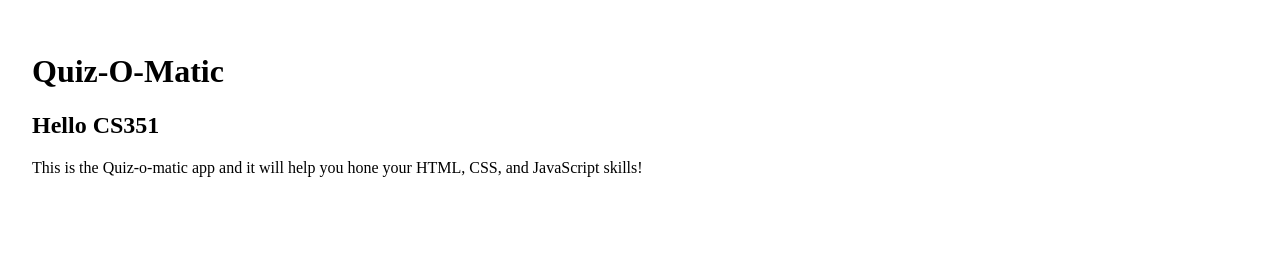
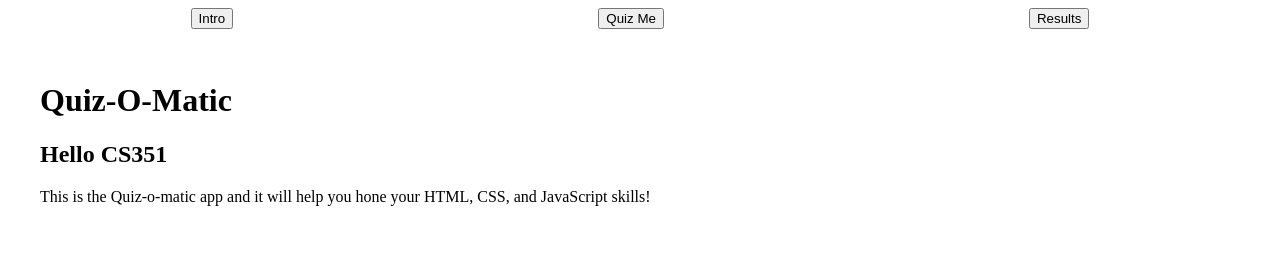
Before and after one commit to r507302003/Website, a React app: page / in a window 1280 px wide. Built offline with nearby package versions, Linux system fonts and the light colour scheme.

Commit message:
Class component example 2.

```diff
--- a/index.css
+++ b/index.css
@@ -1,5 +1,13 @@
-body {
+
+main {
   max-width: 80rem;
   padding: 2rem;
   margin: auto;
 }
+
+.buttonBar {
+  display: flex;
+  justify-content:space-around;
+  margin-top:0;
+  padding-top: 0;
+}
--- a/index.js
+++ b/index.js
@@ -3,7 +3,6 @@ import ReactDOM from 'react-dom';
 import {Quiz} from './question';
 import Intro from './intro';
 import Summary from './summary';
-import './index.css';
 import questions from './questions.json';
 
 
@@ -11,13 +10,34 @@ class QuizOMatic extends React.Component {
   constructor(props) {
     super(props); // Must call
     // a member variable called "state" to hold the state as a JS object
-        this.state = {show: "intro", questions: questions,
-            user: "CS351", score: "0/0", minutes: 12};
+    this.state = {
+      show: "intro", questions: questions,
+      user: "CS351", score: "0/0", minutes: 12
+    };
   }
 
-    // Renders component based on current state and props
+  introHandler(event) {
+    console.log(event);
+    console.log(event.target)
+    console.log("You pressed a button");
+    this.setState({show: "intro"});
+  }
+
+  quizHandler(event) {
+    this.setState({show: "quiz"});
+  }
+
+  resultHandler(event) {
+    this.setState({show: "summary"});
+  }
+
   render() {
     let contents = null;
+    let buttonBar = <div className="buttonBar">
+      <button onClick={this.introHandler.bind(this)}>Intro</button>
+      <button onClick={this.quizHandler.bind(this)}>Quiz Me</button>
+      <button onClick={this.resultHandler.bind(this)}>Results</button>
+    </div>;
 
     switch (this.state.show) {
       case "intro":
@@ -33,14 +53,17 @@ class QuizOMatic extends React.Component {
       default:
         contents = <h2>Warning something went wrong!!!</h2>;
     }
-
-        return <div><h1>Quiz-O-Matic</h1>
+    return <div>
+      {buttonBar}
+      <main>
+        <h1>Quiz-O-Matic</h1>
         {contents}
+      </main>
     </div>
   }
 }
 
 ReactDOM.render(
-    <QuizOMatic />,
+  <QuizOMatic/>,
   document.getElementById('root')
 );
```
Lines whose indentation alone changed are shown as unchanged.
